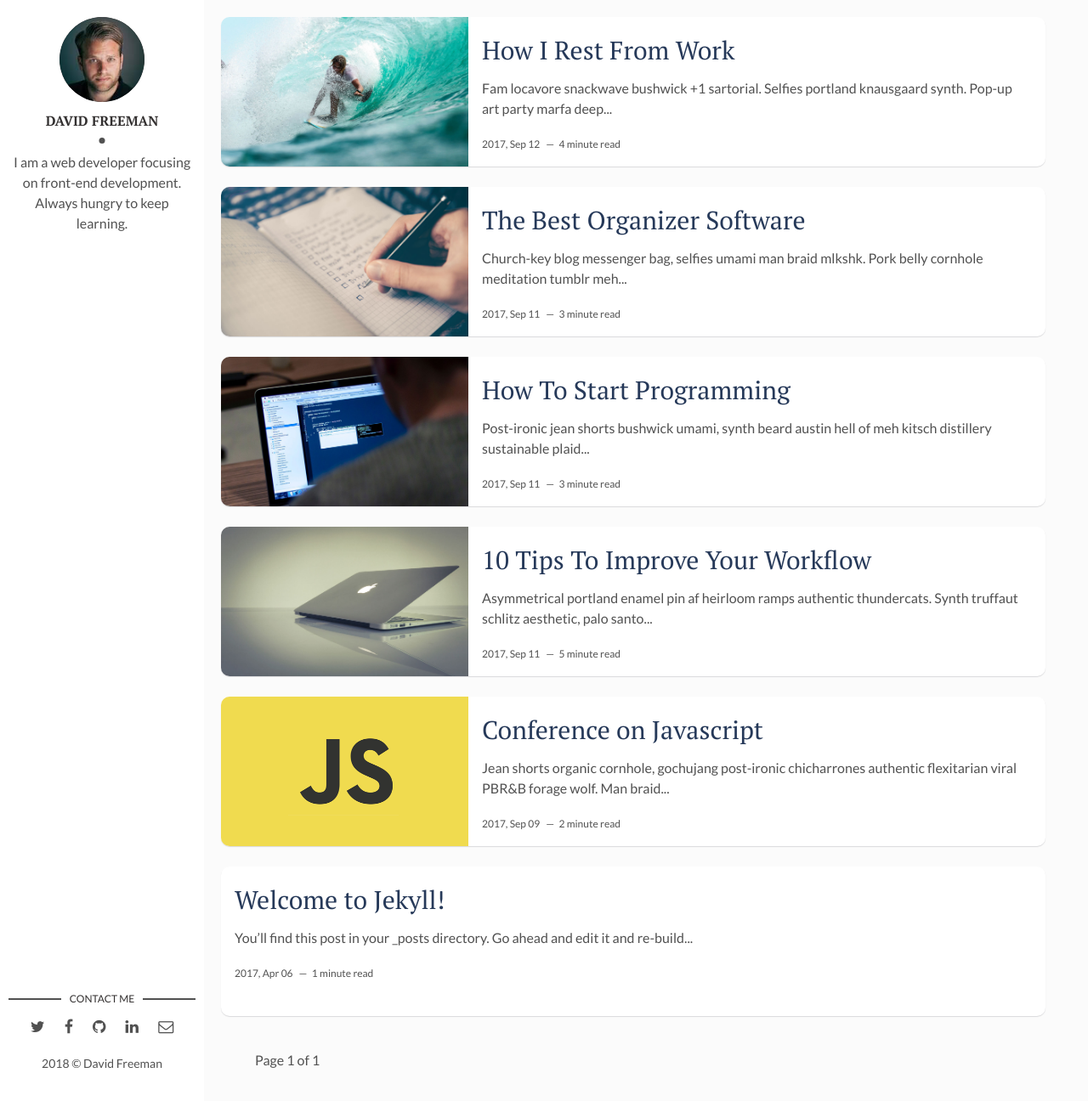
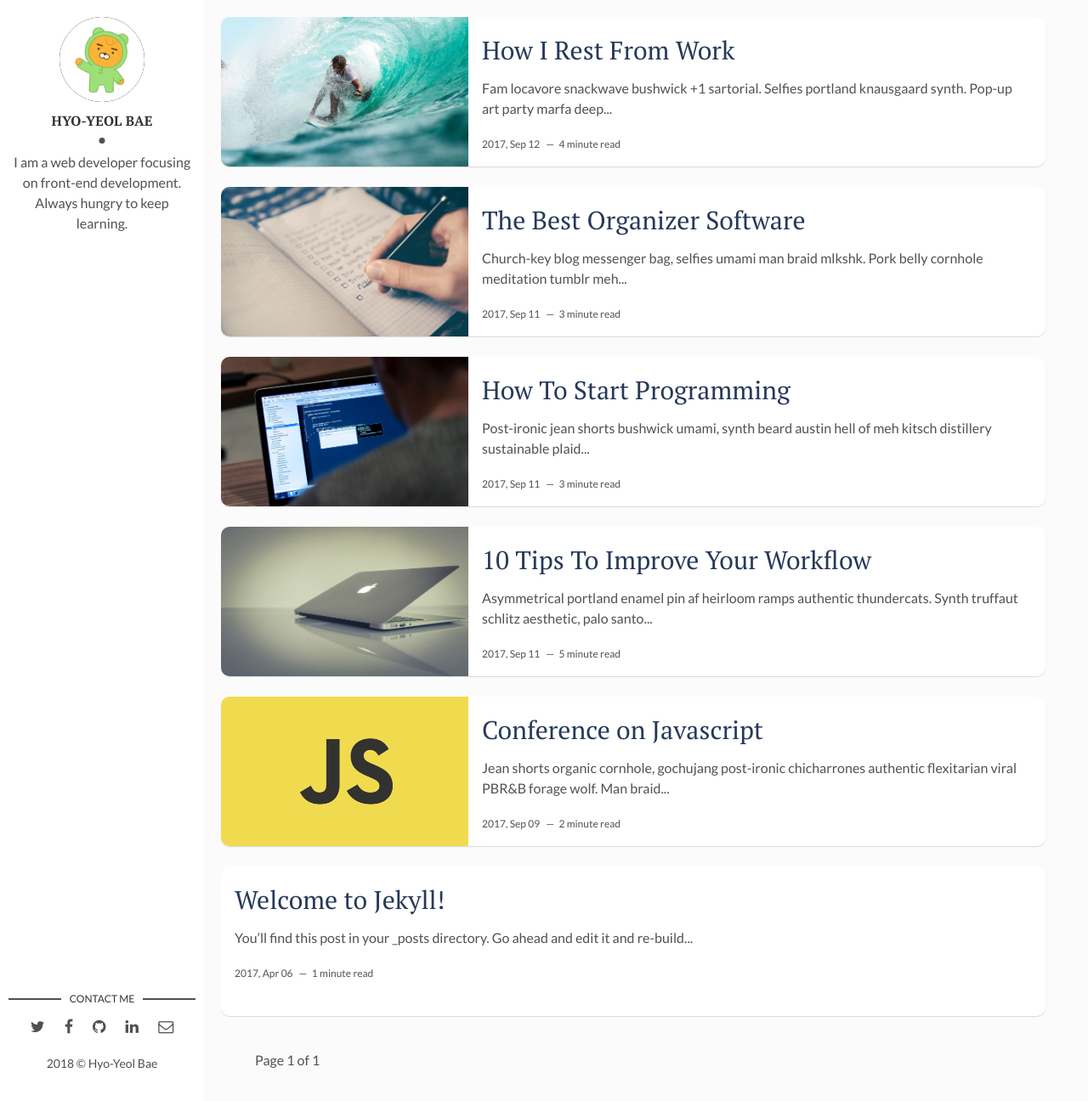
Before and after one commit to betoru/betoru.github.io, a Jekyll site: the page built from index.html, in a window 1280 px wide and 1296 px high. Shown: the whole window at 85% size. Built offline with Jekyll 4.4.1, drawn with Linux system fonts in a browser that asks for light colours; the list of posts is cut into pages by our own code.

Commit message:
basic commit

```diff
--- a/_config.yml
+++ b/_config.yml
@@ -9,14 +9,14 @@ url: "" # the base hostname & protocol for your site, e.g. http://example.com
 site-twitter: #if your site has a twitter account, enter it here
 
 # Author Settings
-author: David Freeman # add your name
-author-img: david-freeman.jpg # add your photo
+author: Hyo-Yeol Bae # add your name
+author-img: main_image.png # add your photo
 about-author: I am a web developer focusing on front-end development. Always hungry to keep learning. # add description
 social-twitter: # add your Twitter handle
 social-facebook: # add your Facebook handle
-social-github: artemsheludko # add your Github handle
+social-github: betoru # add your Github handle
 social-linkedin: # add your Linkedin handle
-social-email: # add your Email address
+social-email: betoru@naver.com# add your Email address
 
 # Disqus
 discus-identifier: mr-brown # add your discus identifier
```
Also changed, not shown: assets/img/favicon/apple-touch-icon-144x144.png, assets/img/favicon/apple-touch-icon-72x72.png, assets/img/favicon/apple-touch-icon.png, assets/img/favicon/favicon.ico, assets/img/main_image.png (added).
